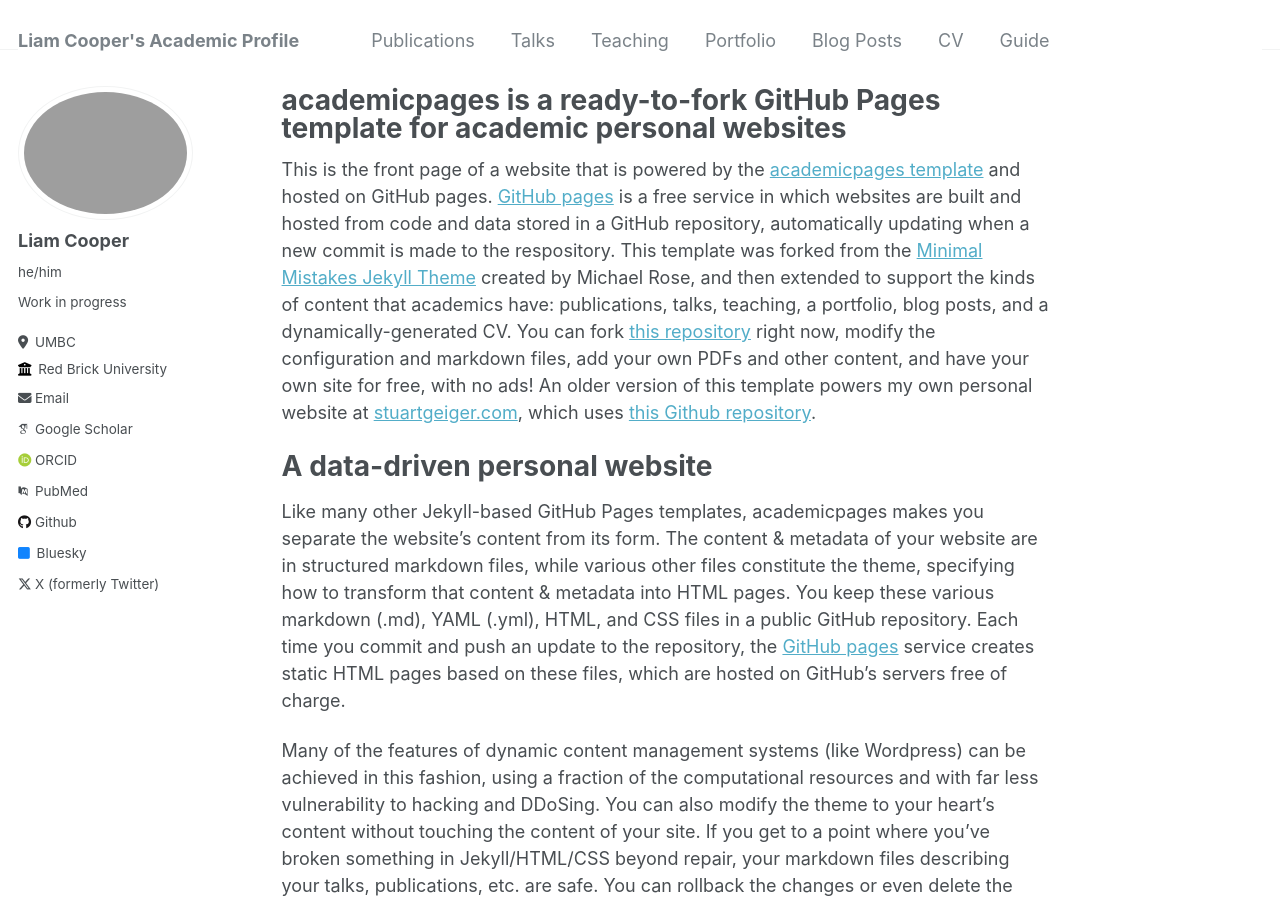
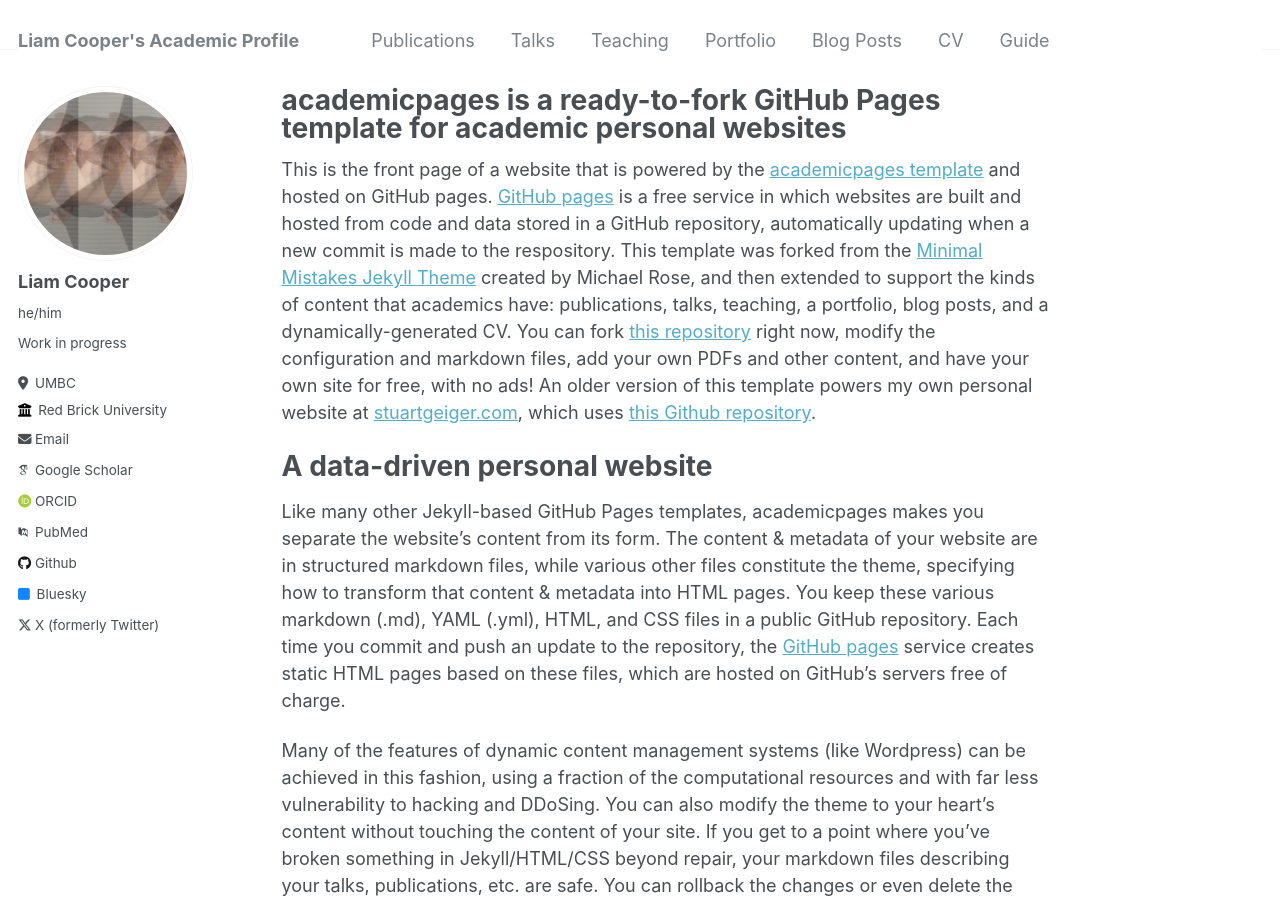
Before and after one commit to liamcooper24/liamcooper24, a Jekyll site: the page built from _pages/about.md, in a window 1280 px wide and 900 px high. Built offline with Jekyll 4.4.1, drawn with Linux system fonts in a browser that asks for light colours; some web fonts are replaced.

Commit message:
Update _config.yml

```diff
--- a/_config.yml
+++ b/_config.yml
@@ -21,7 +21,7 @@
 #               Additional customization can be done by editing /_includes/author-profile.html
 author:
   # Biographic information
-  avatar           : "liam_profile.png"
+  avatar           : "https://liamcooper24.github.io/images/liam_profile_too.png"
   name             : "Liam Cooper"
   pronouns         : "he/him"
   bio              : "Work in progress"
```
